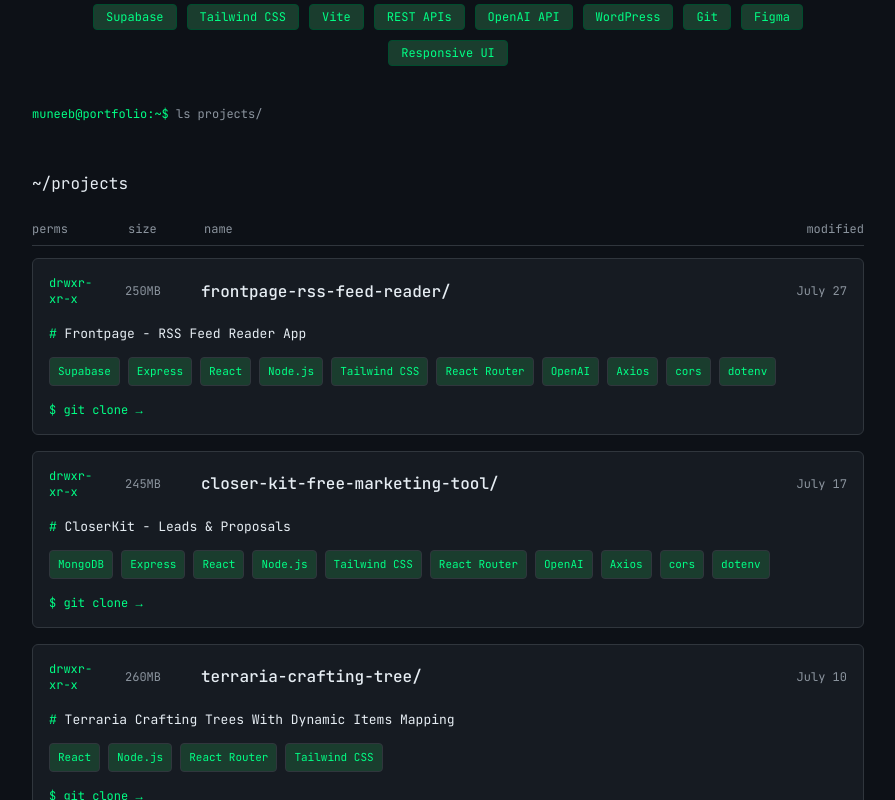
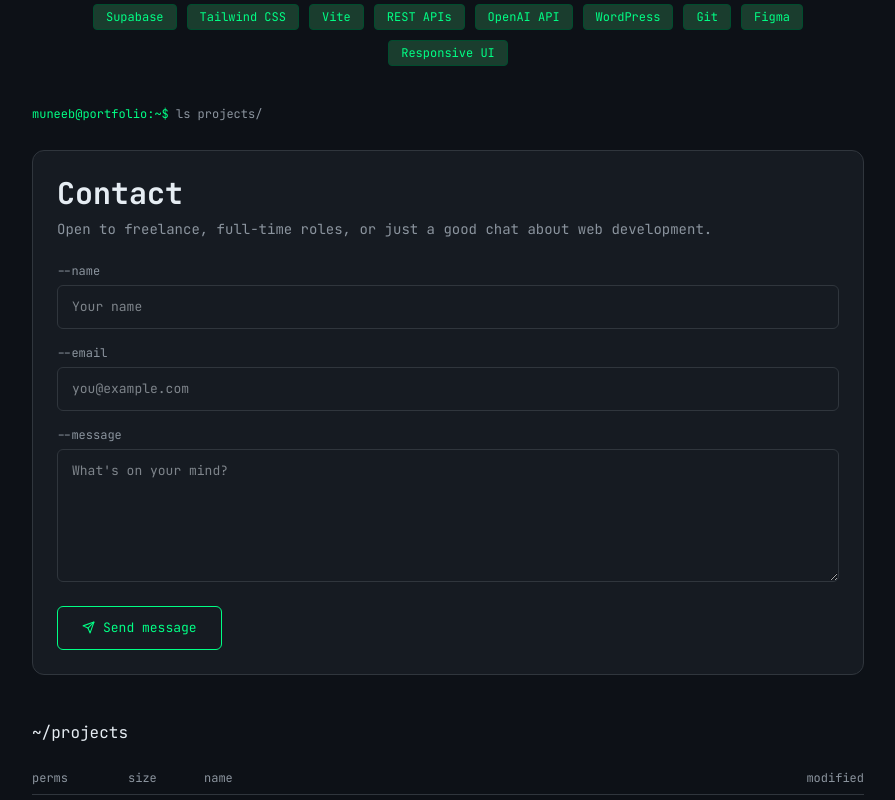
Before and after one commit to mmuneeb1000/portfolio-website-muneeb, a React (Vite) app in the folder client/: page / in a window 1280 px wide. Shown: the part 560-1360 px from the top of the page, without its empty margins (192-1087 px from the left). Built offline with nearby package versions, Linux system fonts and the light colour scheme.

Commit message:
data fix

```diff
--- a/client/src/App.jsx
+++ b/client/src/App.jsx
@@ -15,10 +15,10 @@
       <Navbar />
       <main className="mx-auto px-6 py-4 md:py-10 lg:w-220">
         <Hero />
+        <Contact />
         <Projects />
         <Websites />
         <Components />
-        <Contact />
       </main>
       <Footer theme={theme} toggleTheme={toggleTheme} />
     </>
--- a/client/src/components/Contact.jsx
+++ b/client/src/components/Contact.jsx
@@ -75,15 +75,15 @@
   return (
     <section
       id="contact"
-      className="mx-auto w-full max-w-5xl py-4"
+      className="mx-auto w-full max-w-5xl py-3"
       aria-labelledby="contact-heading"
     >
-      <div className="rounded-xl border border-border bg-surface p-8">
+      <div className="rounded-xl border border-border bg-surface p-6">
         <h2 id="contact-heading" className="mb-2 text-3xl font-bold text-text">
           Contact
         </h2>
 
-        <p className="mb-8 text-sm text-muted">
+        <p className="mb-6 text-sm text-muted">
           Open to freelance, full-time roles, or just a good chat about web
           development.
         </p>
@@ -140,7 +140,7 @@
             />
           </div>
 
-          <div className="mb-6">
+          <div className="mb-4">
             <label
               htmlFor="message"
               className="mb-1.5 block text-xs text-muted"
--- a/client/src/components/Navbar.jsx
+++ b/client/src/components/Navbar.jsx
@@ -2,10 +2,10 @@
 import { FiMenu, FiX } from "react-icons/fi";
 
 const links = [
+  { label: "~/contact", href: "#contact" },
   { label: "~/projects", href: "#projects" },
   { label: "~/websites", href: "#websites" },
   { label: "~/components", href: "#components" },
-  { label: "~/contact", href: "#contact" },
 ];
 
 export default function Navbar() {
--- a/client/src/data/projects.json
+++ b/client/src/data/projects.json
@@ -47,7 +47,7 @@
     "description": "Terraria Crafting Trees With Dynamic Items Mapping",
     "tech": ["React", "Node.js", "React Router", "Tailwind CSS"],
     "github": "https://github.com/mmuneeb1000/terraria-crafting-tree",
-    "live": "https://playful-praline-5ad535.netlify.app/",
+    "live": "https://terraria-tree.netlify.app/",
     "size": "260MB",
     "date": "July 10"
   },
```
